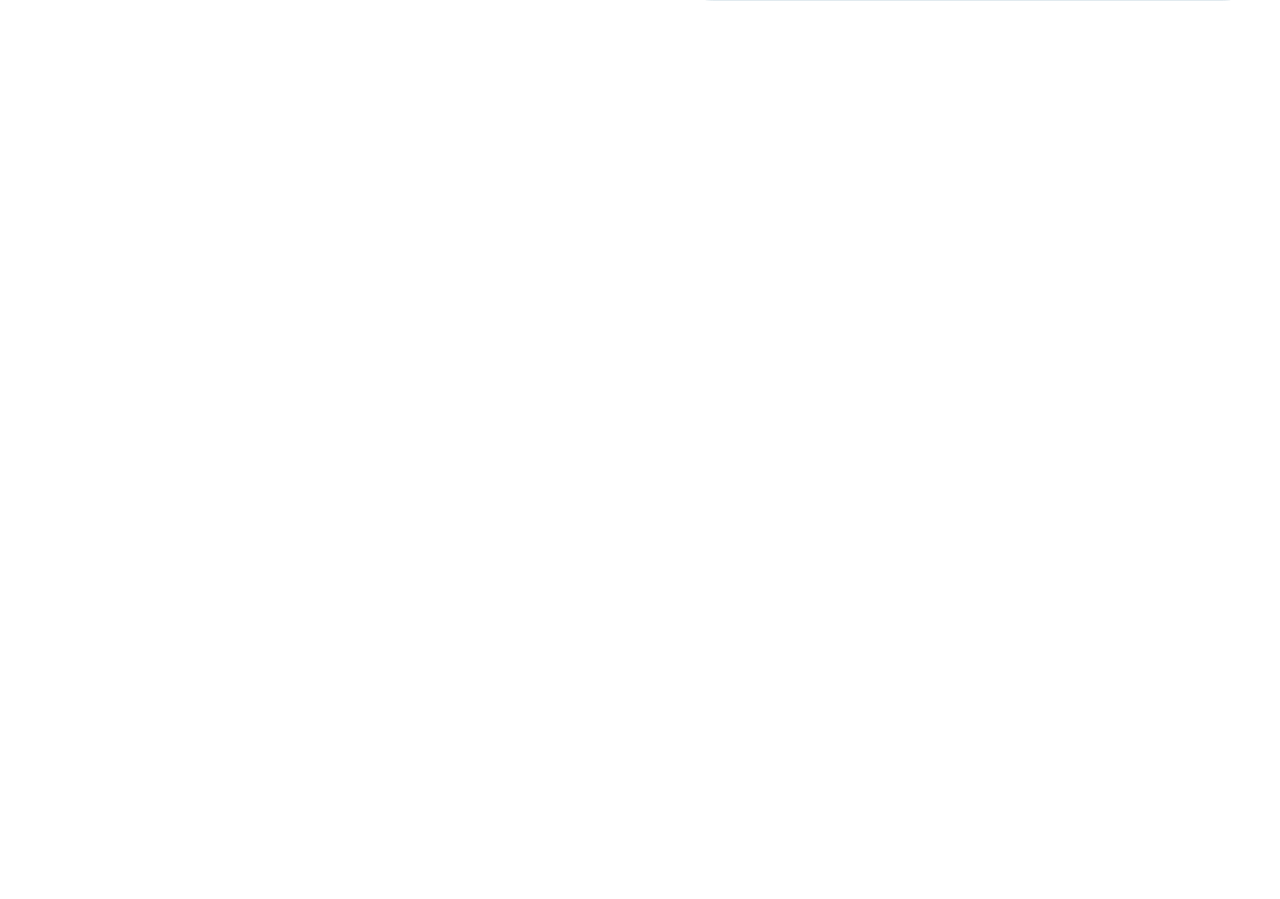
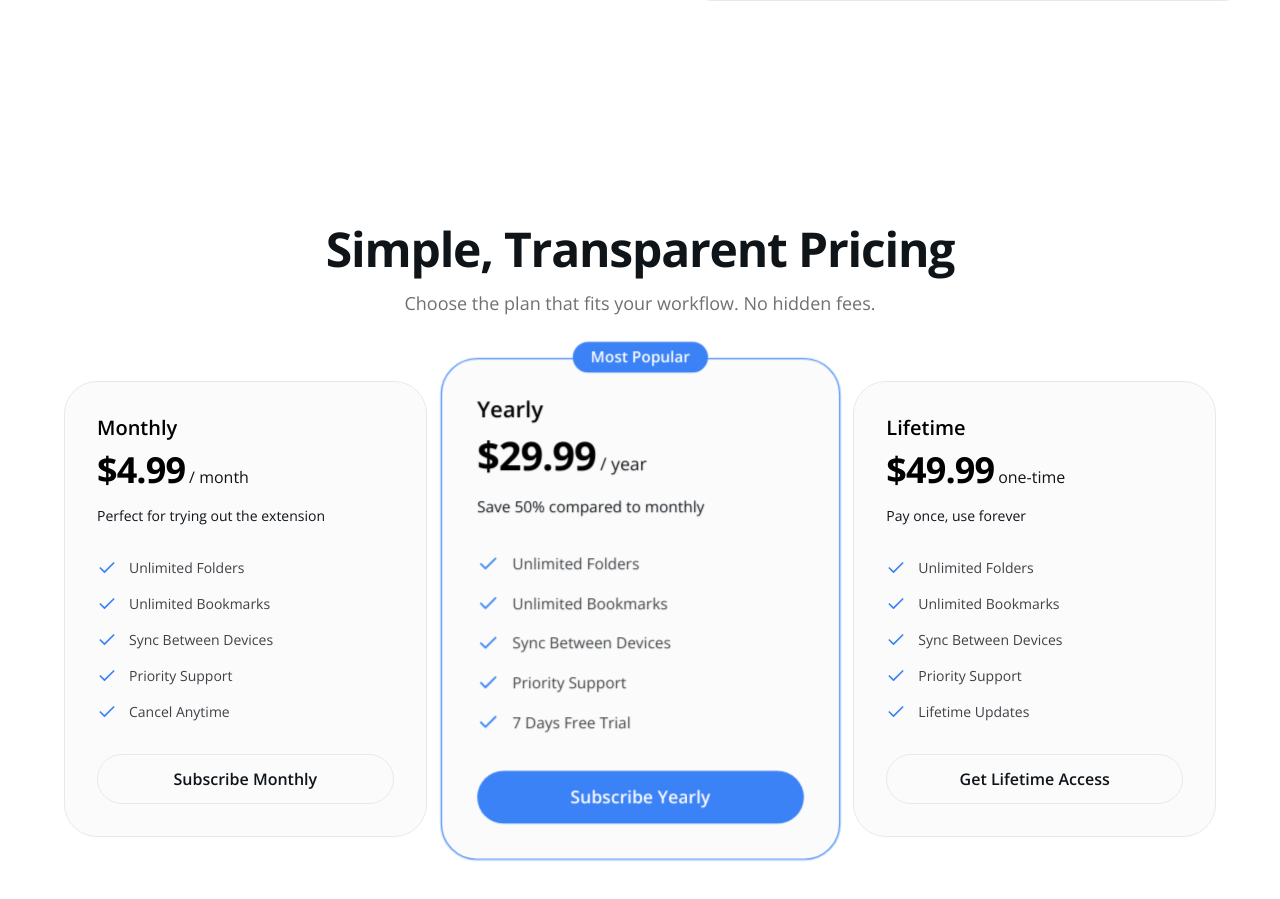
Before and after one commit to emodeth/gemfolders-website, a Next.js app: page / in a window 1280 px wide. Shown: the part 3260-4159 px from the top of the page. Before the commit the page ends 3389 px from the top, so only its background shows below. Built offline with nearby package versions, Linux system fonts and the light colour scheme.

Commit message:
pricing initialized

```diff
--- a/app/page.tsx
+++ b/app/page.tsx
@@ -2,6 +2,7 @@
 import HeroSection from "@/components/HeroSection";
 import VideoSection from "@/components/VideoSection";
 import Features from "@/components/Features";
+import Pricing from "@/components/Pricing";
 
 const Home = () => {
   return (
@@ -11,6 +12,7 @@
         <HeroSection />
         <VideoSection />
         <Features />
+        <Pricing />
       </main>
     </div>
   );
--- a/components/Feature.tsx
+++ b/components/Feature.tsx
@@ -65,7 +65,7 @@
                 </div>
               </div>
 
-              <div className="relative aspect-[4/3] md:aspect-[16/10] bg-muted/20">
+              <div className="relative aspect-4/3 md:aspect-16/10 bg-muted/20">
                 {mediaType === "video" ? (
                   <video
                     src={mediaSrc}
--- /dev/null
+++ b/components/Pricing.tsx
@@ -0,0 +1,94 @@
+"use client";
+
+import { motion } from "framer-motion";
+import PricingPlanItem from "./PricingPlanItem";
+
+const pricingPlans = [
+  {
+    name: "Monthly",
+    price: "$4.99",
+    period: "/ month",
+    description: "Perfect for trying out the extension",
+    features: [
+      "Unlimited Folders",
+      "Unlimited Bookmarks",
+      "Sync Between Devices",
+      "Priority Support",
+      "Cancel Anytime",
+    ],
+    cta: "Subscribe Monthly",
+    popular: false,
+  },
+  {
+    name: "Yearly",
+    price: "$29.99",
+    period: "/ year",
+    description: "Save 50% compared to monthly",
+    features: [
+      "Unlimited Folders",
+      "Unlimited Bookmarks",
+      "Sync Between Devices",
+      "Priority Support",
+      "7 Days Free Trial",
+    ],
+    cta: "Subscribe Yearly",
+    popular: true,
+  },
+  {
+    name: "Lifetime",
+    price: "$49.99",
+    period: "one-time",
+    description: "Pay once, use forever",
+    features: [
+      "Unlimited Folders",
+      "Unlimited Bookmarks",
+      "Sync Between Devices",
+      "Priority Support",
+      "Lifetime Updates",
+    ],
+    cta: "Get Lifetime Access",
+    popular: false,
+  },
+];
+
+const Pricing = () => {
+  return (
+    <section id="pricing" className="py-24 relative overflow-hidden">
+      <div className="absolute top-0 left-1/2 -translate-x-1/2 w-full h-full max-w-7xl pointer-events-none -z-10">
+        <div className="absolute top-1/4 left-1/4 w-96 h-96 bg-primary/5 rounded-full blur-[100px]" />
+        <div className="absolute bottom-1/4 right-1/4 w-96 h-96 bg-accent/5 rounded-full blur-[100px]" />
+      </div>
+
+      <div className="container px-6 mx-auto max-w-7xl">
+        <div className="text-center max-w-3xl mx-auto mb-16 space-y-4">
+          <motion.h2
+            initial={{ opacity: 0, y: 20 }}
+            whileInView={{ opacity: 1, y: 0 }}
+            viewport={{ once: true }}
+            transition={{ duration: 0.5 }}
+            className="text-3xl md:text-4xl lg:text-5xl font-bold tracking-tight text-foreground"
+          >
+            Simple, Transparent Pricing
+          </motion.h2>
+          <motion.p
+            initial={{ opacity: 0, y: 20 }}
+            whileInView={{ opacity: 1, y: 0 }}
+            viewport={{ once: true }}
+            transition={{ duration: 0.5, delay: 0.1 }}
+            className="text-lg text-secondary"
+          >
+            Choose the plan that fits your workflow. No hidden fees.
+          </motion.p>
+        </div>
+
+        <div className="grid grid-cols-1 md:grid-cols-3 gap-8 max-w-6xl mx-auto">
+          {pricingPlans.map((plan, index) => (
+            <PricingPlanItem key={plan.name} plan={plan} index={index} />
+          ))}
+        </div>
+      </div>
+    </section>
+  );
+};
+
+export default Pricing;
--- /dev/null
+++ b/components/PricingPlanItem.tsx
@@ -0,0 +1,68 @@
+"use client";
+
+import { motion } from "framer-motion";
+import { Check } from "lucide-react";
+import { Button } from "@/components/ui/button";
+
+interface PricingPlanProps {
+  plan: {
+    name: string;
+    price: string;
+    period: string;
+    description: string;
+    features: string[];
+    cta: string;
+    popular: boolean;
+  };
+  index: number;
+}
+
+const PricingPlanItem = ({ plan, index }: PricingPlanProps) => {
+  return (
+    <motion.div
+      initial={{ opacity: 0, y: 30 }}
+      whileInView={{ opacity: 1, y: 0 }}
+      viewport={{ once: true }}
+      transition={{ duration: 0.5, delay: index * 0.1 + 0.2 }}
+      className={`relative flex flex-col p-8 rounded-3xl border bg-card/50 backdrop-blur-sm transition-all hover:shadow-xl hover:shadow-primary/5 hover:-translate-y-1 ${plan.popular
+        ? "border-primary shadow-lg shadow-primary/10 ring-1 ring-primary/20 z-10 scale-105 md:scale-110"
+        : "border-border"
+        }`}
+    >
+      {plan.popular && (
+        <div className="absolute -top-4 left-1/2 -translate-x-1/2 bg-linear-to-r from-primary to-accent-foreground text-white px-4 py-1 rounded-full text-sm font-semibold shadow-lg">
+          Most Popular
+        </div>
+      )}
+
+      <div className="mb-8">
+        <h3 className="text-xl font-semibold mb-2">{plan.name}</h3>
+        <div className="flex items-baseline gap-1">
+          <span className="text-4xl font-bold tracking-tight">{plan.price}</span>
+          <span className="text-muted-foreground">{plan.period}</span>
+        </div>
+        <p className="mt-4 text-sm text-muted-foreground">{plan.description}</p>
+      </div>
+
+      <div className="flex-1 mb-8">
+        <ul className="space-y-4">
+          {plan.features.map((feature) => (
+            <li key={feature} className="flex items-start gap-3 text-sm text-foreground/80">
+              <Check className="w-5 h-5 text-primary shrink-0" />
+              {feature}
+            </li>
+          ))}
+        </ul>
+      </div>
+
+      <Button
+        variant={plan.popular ? "default" : "outline"}
+        className={`w-full py-3 text-base cursor-pointer ${plan.popular ? "shadow-lg shadow-primary/25" : ""}`}
+      >
+        {plan.cta}
+      </Button>
+    </motion.div>
+  );
+};
+
+export default PricingPlanItem;
```
